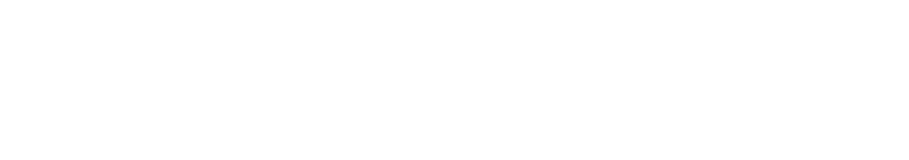
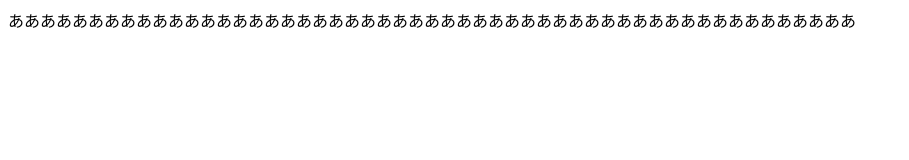
Before and after one commit to omurakosei/Analytics, a plain HTML site: page index.html in a window 1280 px wide. Shown: the whole page, without its empty margins (0-909 px from the left). Drawn offline with Linux system fonts and the light colour scheme.

Commit message:
Update index.html

```diff
--- a/index.html
+++ b/index.html
@@ -7,9 +7,8 @@
 	<meta name="viewport" content="width=device-width, initial-scale=1.0">
 	<title>Document</title>
 </head>
-
-<body>
-
+<body
+      <h1>あああああああああああああああああああああああああああああああああああああああああああああああああああああ</h1>
 </body>
 
 </html>
```
